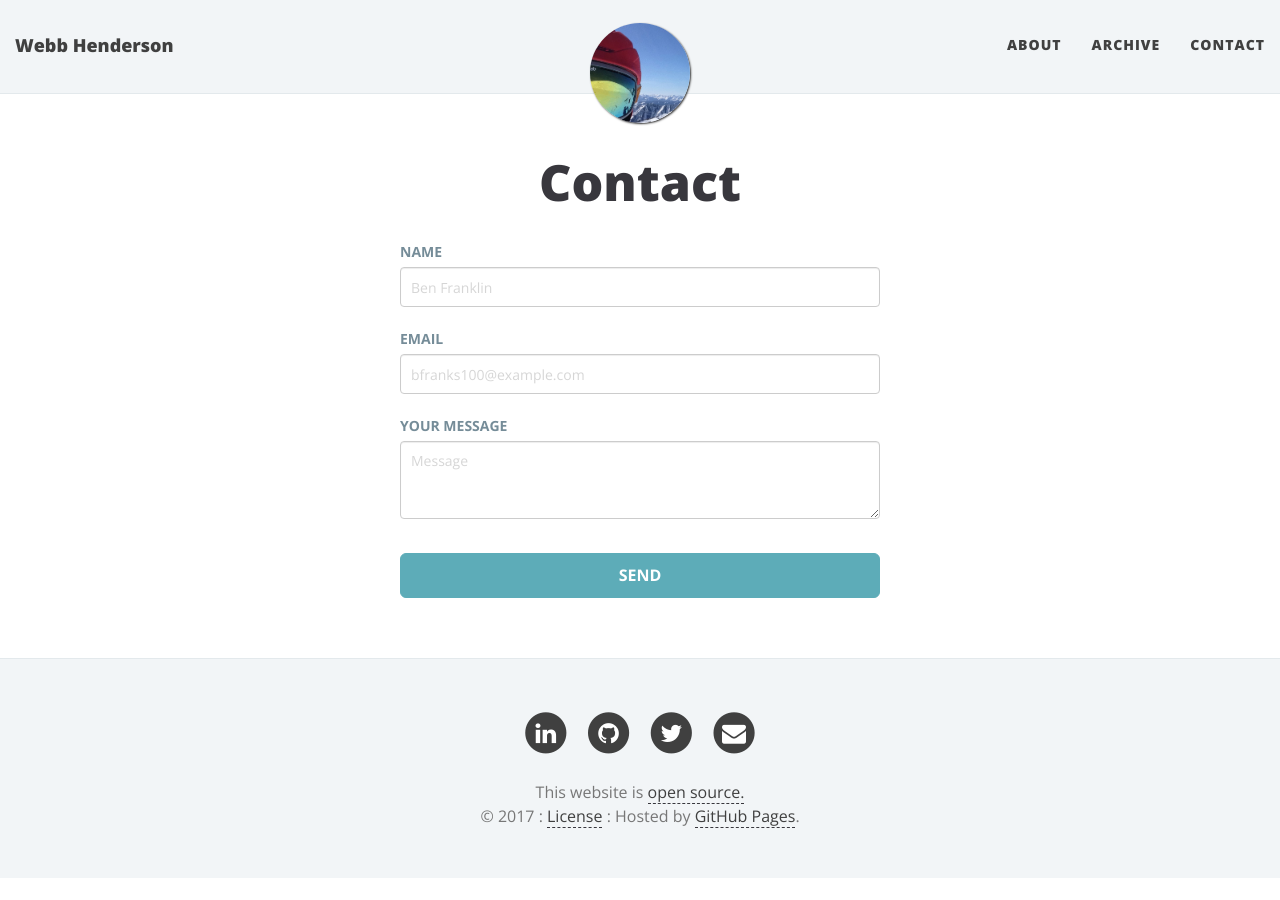
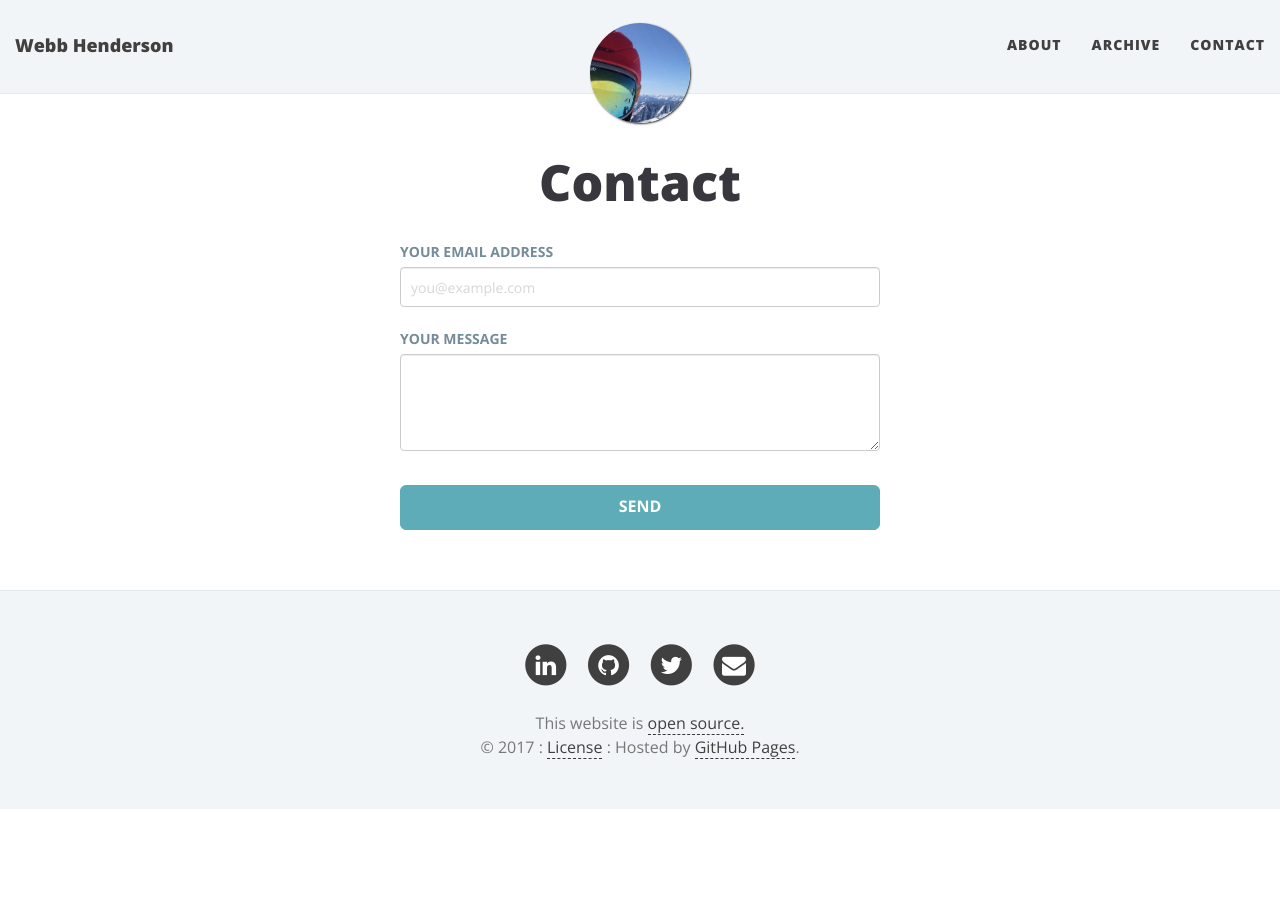
Before and after one commit to emerywebster/emerywebster.github.io, a Jekyll site: the page built from contact.html, in a window 1280 px wide. Built offline with Jekyll 4.4.1, drawn with Linux system fonts in a browser that asks for light colours; nearby versions of some CDN libraries.

Commit message:
footer font

```diff
--- a/contact.html
+++ b/contact.html
@@ -6,18 +6,18 @@ permalink: /contact.html
 
 <section id="contact">
   <form action="https://formspree.io/webb.henderson@gmail.com" method="POST" class="form" id="contact-form">
+<!--     <div class="form-group">
+      <label>YOUR NAME</label>
+      <input type="text" name="name" class="form-control input-lg" placeholder="Ben Franklin" title="Name">
+   </div> -->
     <div class="form-group">
-      <label>NAME</label>
-      <input type="text" name="name" class="form-control input-lg" placeholder="Ben Franklin" title="Name">
-   </div>
-    <div class="form-group">
-      <label>EMAIL</label>
-      <input type="email" name="_replyto" class="form-control input-lg" placeholder="bfranks100@example.com" title="Email">
+      <label>YOUR EMAIL ADDRESS</label>
+      <input type="email" name="_replyto" class="form-control input-lg" placeholder="you@example.com" title="Email">
     </div>
     <div class="form-group">
       <input type="hidden" name="_subject" value="New email inquiry from emerywebster.com.com">
       <label>YOUR MESSAGE</label>
-      <textarea type="text" name="content" class="form-control input-lg" placeholder="Message" title="Message" required="required" rows="3"></textarea>
+      <textarea type="text" name="content" class="form-control input-lg" title="Message" required="required" rows="4"></textarea>
     </div>
     <input type="text" name="_gotcha" style="display:none">
     <input type="hidden" name="_next" value="./aboutme?message=Your message was sent successfully, thanks!" />
--- a/css/main.css
+++ b/css/main.css
@@ -268,6 +268,7 @@ footer .list-inline {
 footer .copyright {
   text-align: center;
   margin-bottom: 0;
+  font-family: 'avenir', 'europa', 'proxima nova', 'montserrat', 'Open Sans', 'Helvetica Neue', Helvetica, sans-serif;
 }
 footer .theme-by {
   text-align: center;
@@ -282,7 +283,6 @@ footer .theme-by {
     font-size: 18px;
   }
   footer .copyright {
-  font-family: 'avenir', 'europa', 'proxima nova', 'montserrat', 'Open Sans', 'Helvetica Neue', Helvetica, sans-serif;
     font-size: 16px;
   }
 }
```
